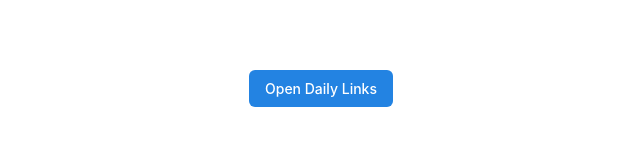
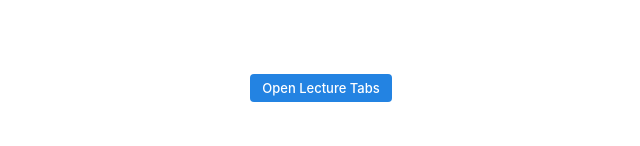
Before and after one commit to Zackprojects/Notion-Tools, a plain HTML site: page index.html in a window 1280 px wide. Shown: the part 312-458 px from the top of the page, without its empty margins (319-959 px from the left). Drawn offline with Linux system fonts and the light colour scheme.

Commit message:
Update index.html

```diff
--- a/index.html
+++ b/index.html
@@ -4,28 +4,28 @@
   <meta charset="utf-8">
   <title>Notion Dual Link</title>
   <style>
-    /* This centers the button on the page */
-    body {
+    /* Ensure the background fills the iframe without scrollbars */
+    html, body {
+      height: 100%;
       margin: 0;
+      overflow: hidden; /* This kills the scrollbars */
       display: flex;
-      justify-content: center;
-      align-items: center;
-      height: 100vh;
+      justify-content: center; /* Center horizontally */
+      align-items: center;     /* Center vertically */
       background-color: transparent;
     }
 
-    /* This styles the button to look like Notion */
     button {
-      background-color: #2383E2; /* Notion Blue */
+      background-color: #2383E2;
       color: white;
       border: none;
-      padding: 10px 16px;
-      border-radius: 6px;
+      /* Adjust padding below to make the button itself smaller/larger */
+      padding: 6px 12px;
+      border-radius: 4px;
       cursor: pointer;
       font-family: -apple-system, BlinkMacSystemFont, "Segoe UI", Helvetica, Arial, sans-serif;
       font-weight: 500;
-      font-size: 14px;
-      transition: background-color 0.1s;
+      font-size: 13px; /* Slightly smaller text */
     }
     button:hover {
       background-color: #1a6fb0;
@@ -34,14 +34,14 @@
 </head>
 <body>
 
-  <button onclick="openTabs()">Open Daily Links</button>
+  <button onclick="openTabs()">Open Lecture Tabs</button>
 
   <script>
     function openTabs() {
       // --- CHANGE THESE LINKS BELOW ---
       // You can add as many lines as you want.
       window.open('https://www.google.com');
-      window.open('https://www.notion.so');
+      window.open('https://www.apple.com');
     }
   </script>
 
```
